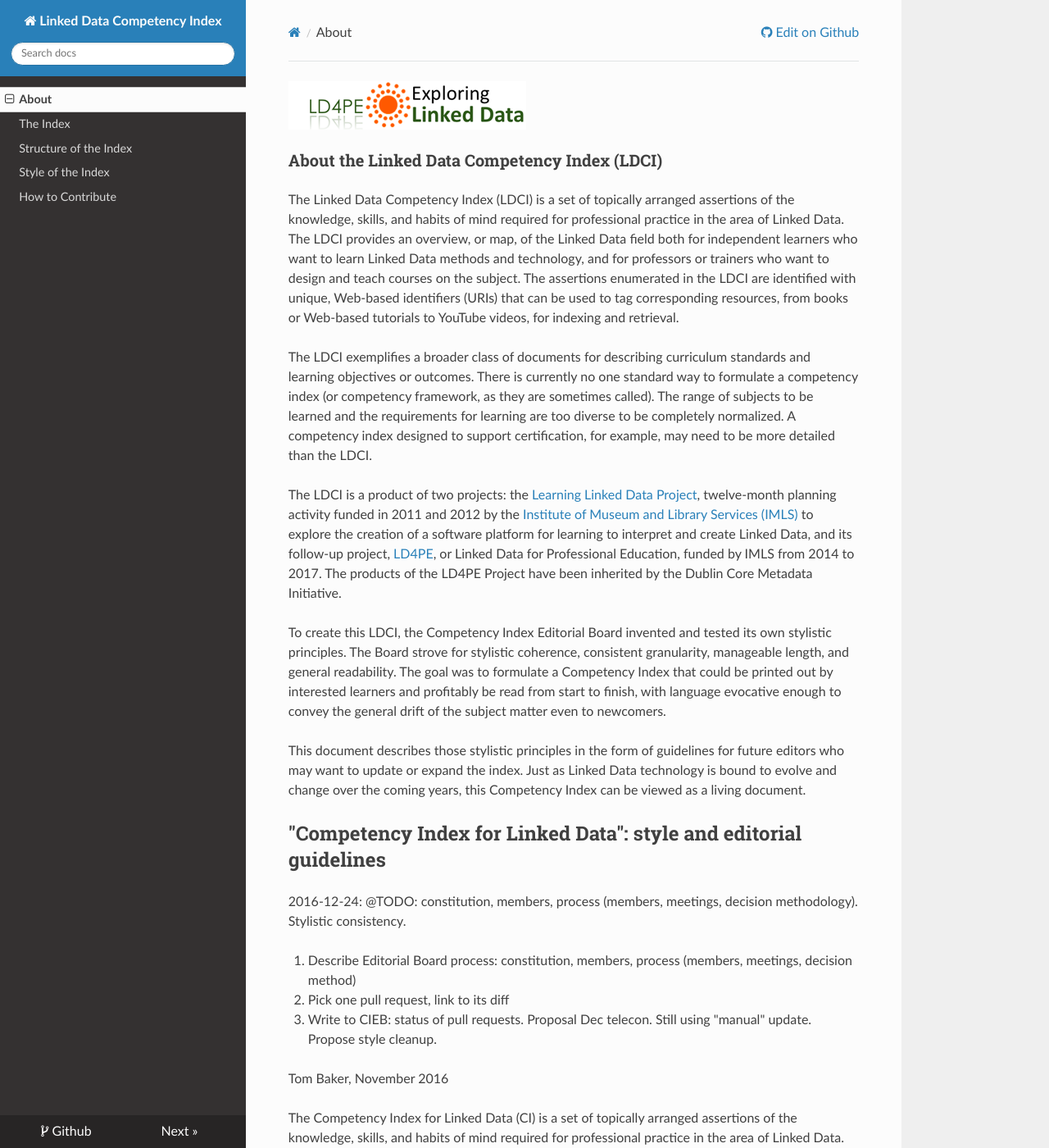
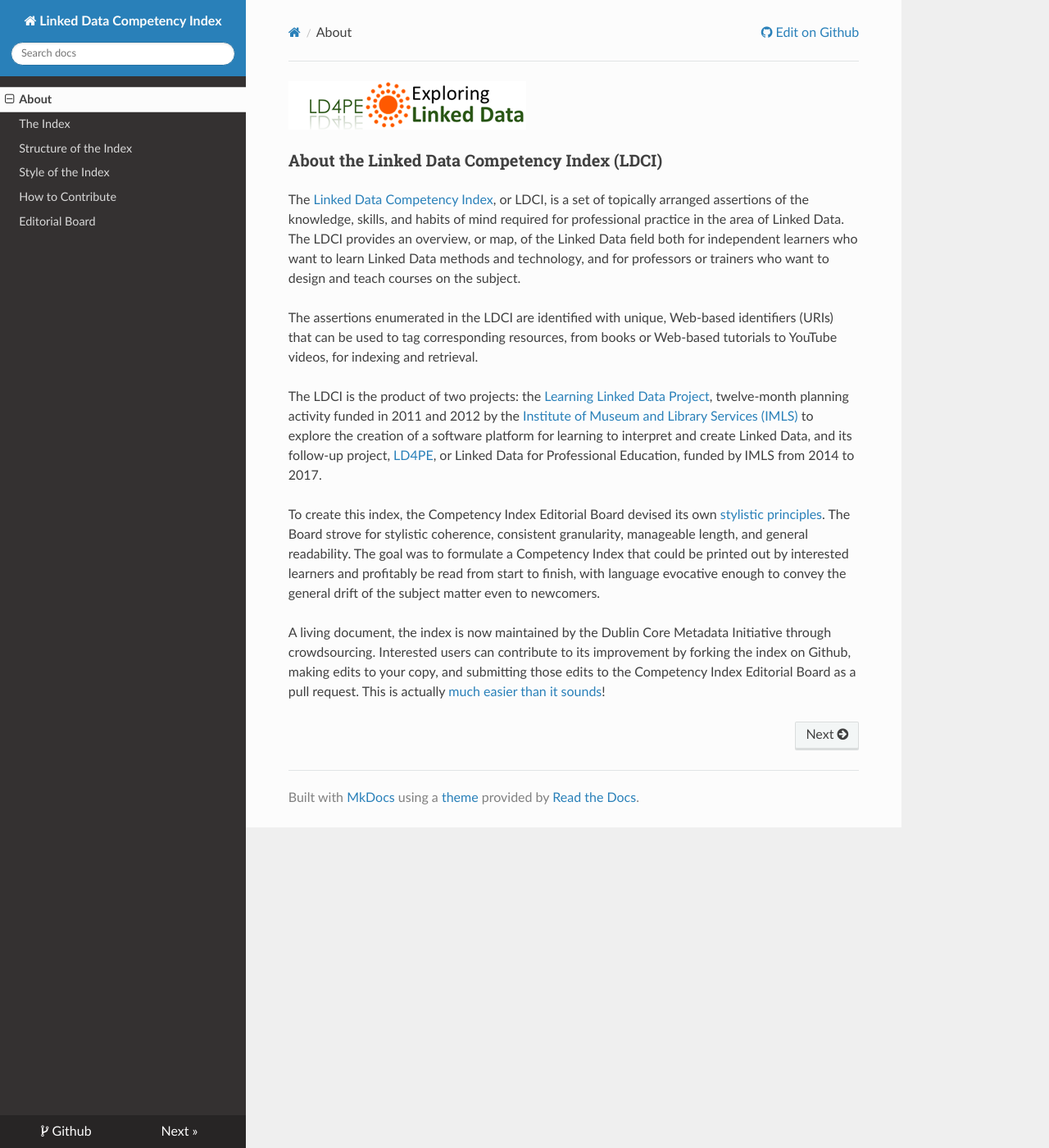
Before and after one commit to dcmi/ldci, an MkDocs documentation site: the page built from docs/index.md, in a window 1280 px wide and 1400 px high. Shown: the whole window at 82% size. Built offline with MkDocs 1.6.1, drawn with Linux system fonts in a browser that asks for light colours; nearby versions of some CDN libraries; old or Windows-style settings are respelled for this version of MkDocs; some of the changed text lies outside the part shown.

Commit message:
improvements to the menu texts

```diff
--- a/docs/index.md
+++ b/docs/index.md
@@ -1,79 +1,12 @@
 ![Logo](img/ld4pe-290px.png)
 ### About the Linked Data Competency Index (LDCI)
 
-The Linked Data Competency Index (LDCI) is a set of topically arranged
-assertions of the knowledge, skills, and habits of mind required for
-professional practice in the area of Linked Data.  The LDCI provides an
-overview, or map, of the Linked Data field both for independent learners who
-want to learn Linked Data methods and technology, and for professors or
-trainers who want to design and teach courses on the subject.  The assertions
-enumerated in the LDCI are identified with unique, Web-based identifiers (URIs)
-that can be used to tag corresponding resources, from books or Web-based
-tutorials to YouTube videos, for indexing and retrieval.
+The [Linked Data Competency Index](D2695955.md), or LDCI, is a set of topically arranged assertions of the knowledge, skills, and habits of mind required for professional practice in the area of Linked Data.  The LDCI provides an overview, or map, of the Linked Data field both for independent learners who want to learn Linked Data methods and technology, and for professors or trainers who want to design and teach courses on the subject.
 
-The LDCI exemplifies a broader class of documents for describing curriculum
-standards and learning objectives or outcomes.  There is currently no one
-standard way to formulate a competency index (or competency framework, as they
-are sometimes called).  The range of subjects to be learned and the
-requirements for learning are too diverse to be completely normalized.  A
-competency index designed to support certification, for example, may need to be
-more detailed than the LDCI.
+The assertions enumerated in the LDCI are identified with unique, Web-based identifiers (URIs) that can be used to tag corresponding resources, from books or Web-based tutorials to YouTube videos, for indexing and retrieval.
 
-The LDCI is a product of two projects: the [Learning Linked Data
-Project](http://lld.dublincore.net/), twelve-month planning activity funded in
-2011 and 2012 by the [Institute of Museum and Library Services
-(IMLS)](https://www.imls.gov/) to explore the creation of a software platform
-for learning to interpret and create Linked Data, and its follow-up project,
-[LD4PE](http://explore.dublincore.net/), or Linked Data for Professional
-Education, funded by IMLS from 2014 to 2017.  The products of the LD4PE
-Project have been inherited by the Dublin Core Metadata Initiative.
+The LDCI is the product of two projects: the [Learning Linked Data Project](http://lld.dublincore.net/), twelve-month planning activity funded in 2011 and 2012 by the [Institute of Museum and Library Services (IMLS)](https://www.imls.gov/) to explore the creation of a software platform for learning to interpret and create Linked Data, and its follow-up project, [LD4PE](http://explore.dublincore.net/), or Linked Data for Professional Education, funded by IMLS from 2014 to 2017.
 
+To create this index, the Competency Index Editorial Board devised its own [stylistic principles](style.md).  The Board strove for stylistic coherence, consistent granularity, manageable length, and general readability.  The goal was to formulate a Competency Index that could be printed out by interested learners and profitably be read from start to finish, with language evocative enough to convey the general drift of the subject matter even to newcomers.
 
-To create this LDCI, the Competency Index Editorial Board invented and tested
-its own stylistic principles.  The Board strove for stylistic coherence,
-consistent granularity, manageable length, and general readability.  The goal
-was to formulate a Competency Index that could be printed out by interested
-learners and profitably be read from start to finish, with language evocative
-enough to convey the general drift of the subject matter even to newcomers.
-
-This document describes those stylistic principles in the form of guidelines
-for future editors who may want to update or expand the index.  Just as Linked
-Data technology is bound to evolve and change over the coming years, this
-Competency Index can be viewed as a living document.
-
-
-## "Competency Index for Linked Data": style and editorial guidelines
-
-2016-12-24: @TODO: constitution, members, process (members, meetings, decision
-methodology).  Stylistic consistency.
-
-1. Describe Editorial Board process: constitution, members, process (members, meetings, decision method)
-1. Pick one pull request, link to its diff
-1. Write to CIEB: status of pull requests. Proposal Dec telecon. Still using "manual" update. Propose style cleanup.
-
-Tom Baker, November 2016
-
-The Competency Index for Linked Data (CI) is a set of topically arranged
-assertions of the knowledge, skills, and habits of mind required for
-professional practice in the area of Linked Data.  The target audience for the
-CI consists of independent learners who want to learn Linked Data methods and
-technology, and professors or trainers who want to design and teach courses.
-
-The CI exemplifies a broader class of documents, or frameworks, for describing
-curriculum standards and learning objectives or outcomes.  There is no one
-standard way to formulate a competency framework; the range of subjects to be
-learned and the requirements for learning are too diverse to be completely
-normalized.  Competency indexes designed to support certification, for example,
-may need to be more detailed than this index.
-
-To create this index, the Competency Index Editorial Board invented and tested
-its own stylistic principles.  The Board strove for stylistic coherence,
-consistent granularity, manageable length, and general readability.  The goal
-was to formulate a Competency Index that could be printed out by interested
-learners and profitably be read from start to finish, with language evocative
-enough to convey the general drift of the subject matter even to newcomers.
-
-This document describes those stylistic principles in the form of guidelines
-for future editors who may want to update or expand the index.  Just as Linked
-Data technology is bound to evolve and change over the coming years, this
-Competency Index can be viewed as a living document.
+A living document, the index is now maintained by the Dublin Core Metadata Initiative through crowdsourcing.  Interested users can contribute to its improvement by forking the index on Github, making edits to your copy, and submitting those edits to the Competency Index Editorial Board as a pull request.  This is actually [much easier than it sounds](process.md)!
--- a/mkdocs.yml
+++ b/mkdocs.yml
@@ -5,8 +5,9 @@
     - Structure of the Index: 'structure.md'
     - Style of the Index: 'style.md'
     - How to Contribute: 'process.md'
+    - Editorial Board: 'board.md'
 theme: 'readthedocs'
-repo_url: https://github.com/dcmi/ldcompindex
+repo_url: https://github.com/dcmi/ldci
 repo_name: 'Github'
 edit_uri: 'edit/master/docs/'
 site_description: 'For crowdsourcing the maintenance and evolution of the LD4PE Linked Data Competency Index'
```
Also changed, not shown: docs/board.md (added, +9 -0 lines), docs/more.md (deleted, +0 -122 lines), docs/process.md (+12 -5 lines), docs/structure.md (+3 -1 lines).
